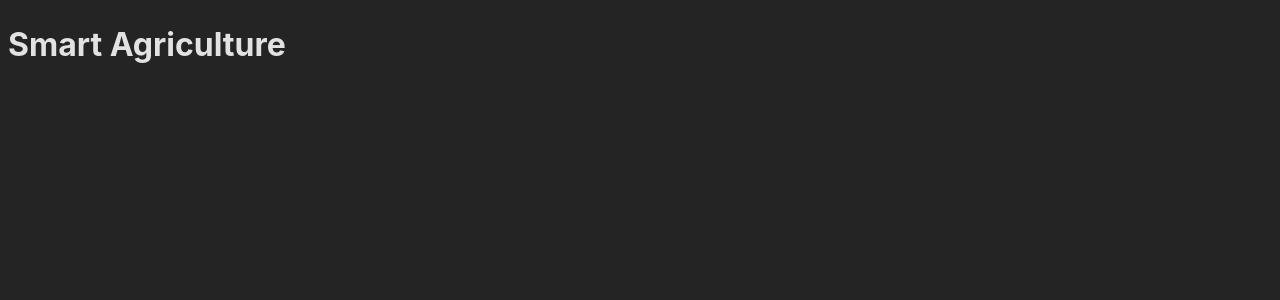
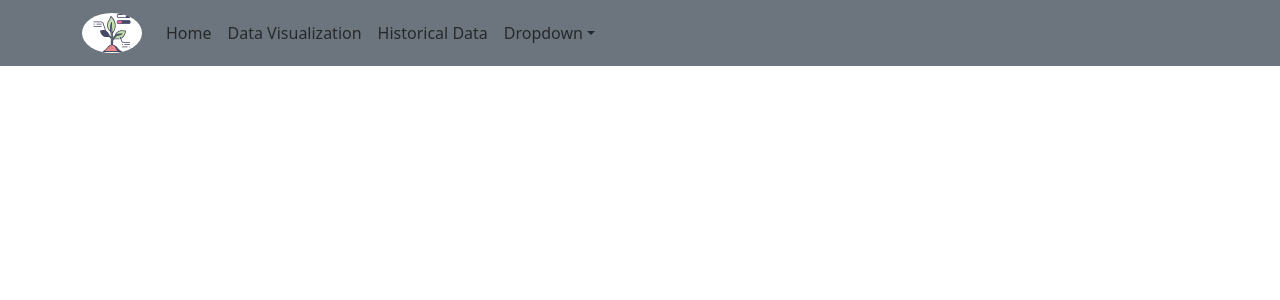
Before and after one commit to Kinsuksingh/IoTBasedAgriculture, a React (Vite) app: page / in a window 1280 px wide. Shown: the top 300 px of the page. Built offline with nearby package versions, Linux system fonts and the light colour scheme.

Commit message:
Implementation of navbar done.

```diff
--- a/src/App.jsx
+++ b/src/App.jsx
@@ -1,10 +1,20 @@
-
+import {BrowserRouter, Routes, Route } from "react-router-dom"
+import Home from "./pages/Home/Home"
+import Charts from './pages/Charts/Charts'
+import Tables from './pages/Tables/Tables'
+import Prediction from './pages/Prediction/Prediction'
+import Track from './pages/Track/Track'
 function App() {
-
   return (
-    <>
-      <h1>Smart Agriculture</h1>
-    </>
+    <BrowserRouter>
+      <Routes>
+        <Route path="/" element={<Home/>}/>
+        <Route path="/data" element={<Charts/>}/>
+        <Route path="/history" element={<Tables/>}/>
+        <Route path="/predict" element={<Prediction/>}/>
+        <Route path="/track" element={<Track/>}/>
+      </Routes>
+    </BrowserRouter>
   )
 }
 
--- /dev/null
+++ b/src/components/MyNavbar/MyNavbar.jsx
@@ -0,0 +1,36 @@
+import Container from 'react-bootstrap/Container';
+import Nav from 'react-bootstrap/Nav';
+import Navbar from 'react-bootstrap/Navbar';
+import { NavDropdown } from 'react-bootstrap';
+import { Link } from 'react-router-dom';
+
+function MyNavbar() {
+  return (
+    <Navbar expand="lg" className="bg-secondary">
+      <Container>
+        <Navbar.Brand as={Link} to='/'>
+            <img
+              src="../../../public/vite.svg"
+              className="d-inline-block align-top bg-white"
+              alt="logo"
+              style={{ borderRadius: '50%', height:'40px',  width:'60px' }}
+            />
+        </Navbar.Brand>
+        <Navbar.Toggle aria-controls="basic-navbar-nav" />
+        <Navbar.Collapse id="basic-navbar-nav">
+          <Nav className="me-auto">
+            <Nav.Link as={Link} to='/'>Home</Nav.Link>
+            <Nav.Link as={Link} to='/data'>Data Visualization</Nav.Link>
+            <Nav.Link as={Link} to='/history'>Historical Data</Nav.Link>
+            <NavDropdown title="Dropdown" id="basic-nav-dropdown">
+              <NavDropdown.Item as={Link} to='/predict'>Crop Prediction</NavDropdown.Item>
+              <NavDropdown.Item as={Link} to='/track' >Animal Tracking & Sensors</NavDropdown.Item>
+            </NavDropdown>
+          </Nav>
+        </Navbar.Collapse>
+      </Container>
+    </Navbar>
+  );
+}
+
+export default MyNavbar;
--- a/src/index.css
+++ /dev/null
@@ -1,14 +0,0 @@
-:root {
-  font-family: Inter, system-ui, Avenir, Helvetica, Arial, sans-serif;
-  line-height: 1.5;
-  font-weight: 400;
-
-  color-scheme: light dark;
-  color: rgba(255, 255, 255, 0.87);
-  background-color: #242424;
-
-  font-synthesis: none;
-  text-rendering: optimizeLegibility;
-  -webkit-font-smoothing: antialiased;
-  -moz-osx-font-smoothing: grayscale;
-}
--- a/src/main.jsx
+++ b/src/main.jsx
@@ -1,10 +1,10 @@
+import 'bootstrap/dist/css/bootstrap.min.css';
 import { StrictMode } from 'react'
 import { createRoot } from 'react-dom/client'
 import App from './App.jsx'
-import './index.css'
 
 createRoot(document.getElementById('root')).render(
   <StrictMode>
-    <App />
+      <App />
   </StrictMode>,
 )
--- /dev/null
+++ b/src/pages/Charts/Charts.jsx
@@ -0,0 +1,11 @@
+import MyNavbar from '../../components/MyNavbar/MyNavbar'
+
+function Charts() {
+    return(
+        <div>
+            <MyNavbar/>
+        </div>
+    )
+}
+
+export default Charts
--- /dev/null
+++ b/src/pages/Home/Home.jsx
@@ -0,0 +1,25 @@
+import { initializeApp } from "firebase/app";
+import { getDatabase } from "firebase/database";
+import MyNavbar from '../../components/MyNavbar/MyNavbar'
+
+
+function Home() {
+    const firebaseConfig = {
+      apiKey: import.meta.env.VITE_REACT_APP_apiKey,
+      authDomain: import.meta.env.VITE_REACT_APP_authDomain,
+      databaseURL: import.meta.env.VITE_REACT_APP_url,
+      projectId: import.meta.env.VITE_REACT_APP_projectId,
+      storageBucket: import.meta.env.VITE_REACT_APP_storageBucket,
+      messagingSenderId: import.meta.env.VITE_REACT_APP_messagingSenderId,
+      appId: import.meta.env.VITE_REACT_APP_appId,
+    }
+    const app = initializeApp(firebaseConfig);
+    const database = getDatabase(app);
+    return(
+        <div>
+            <MyNavbar/>
+        </div>
+    )
+}
+
+export default Home
--- /dev/null
+++ b/src/pages/Prediction/Prediction.jsx
@@ -0,0 +1,11 @@
+import MyNavbar from '../../components/MyNavbar/MyNavbar'
+
+function Prediction() {
+    return(
+        <div>
+            <MyNavbar/>
+        </div>
+    )
+}
+
+export default Prediction
--- /dev/null
+++ b/src/pages/Tables/Tables.jsx
@@ -0,0 +1,52 @@
+
+import { useState, useEffect } from 'react';
+import MyNavbar from '../../components/MyNavbar/MyNavbar';
+import axios from 'axios';
+import { Container } from 'react-bootstrap';
+
+function Tables() {
+  const [sensorData, setSensorData] = useState({});
+  const databaseSecret = import.meta.env.VITE_YOUR_DATABASE_SECRET
+  const url = `https://smart-agriculture-27cf2-default-rtdb.firebaseio.com/sensors.json?auth=${databaseSecret}`
+
+
+
+  useEffect(() => {
+    const fetchData = async () => {
+      try {
+        const response = await axios.get(url);
+        setSensorData(response.data)
+      } catch (error) {
+        console.error('Error fetching sensor data:', error);
+      }
+    };
+
+    fetchData();
+  }, []);
+
+
+  return (
+    <div>
+      <MyNavbar />
+      <Container>
+      <h1>Smart Agriculture Dashboard</h1>
+      <p>Real-time data from your sensors</p>
+
+      {/* Display sensor data here */}
+      {Object.keys(sensorData).length > 0 ? (
+        <div>
+          {/* Render sensor data using appropriate components or formatting */}
+          {/* Example: */}
+          <p>Temperature: {sensorData.temperature}</p>
+          <p>Humidity: {sensorData.humidity}</p>
+          {/* ... other sensor data */}
+        </div>
+      ) : (
+        <p>Loading sensor data...</p>
+      )}
+      </Container>
+    </div>
+  );
+}
+
+export default Tables;
--- /dev/null
+++ b/src/pages/Track/Track.jsx
@@ -0,0 +1,11 @@
+import MyNavbar from '../../components/MyNavbar/MyNavbar'
+
+function Track() {
+    return(
+        <div>
+            <MyNavbar/>
+        </div>
+    )
+}
+
+export default Track
```
Also changed, not shown: package.json (+7 -1 lines), 2 other files (tests, documents, lock files or other folders).
